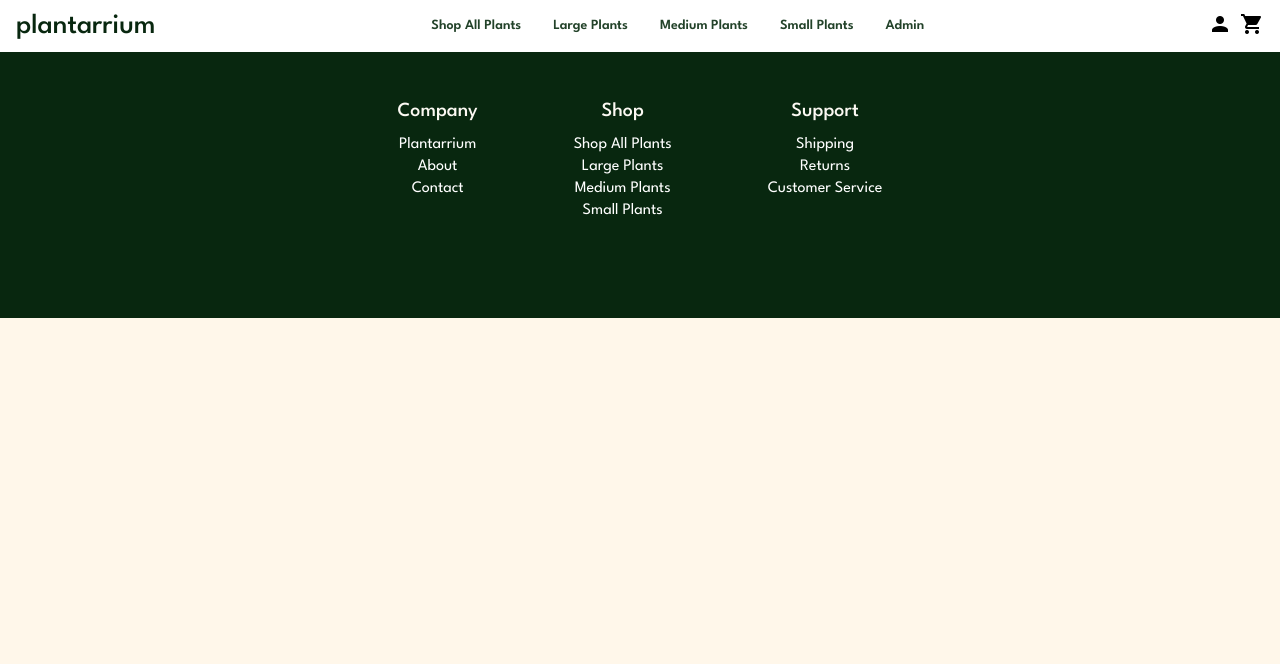
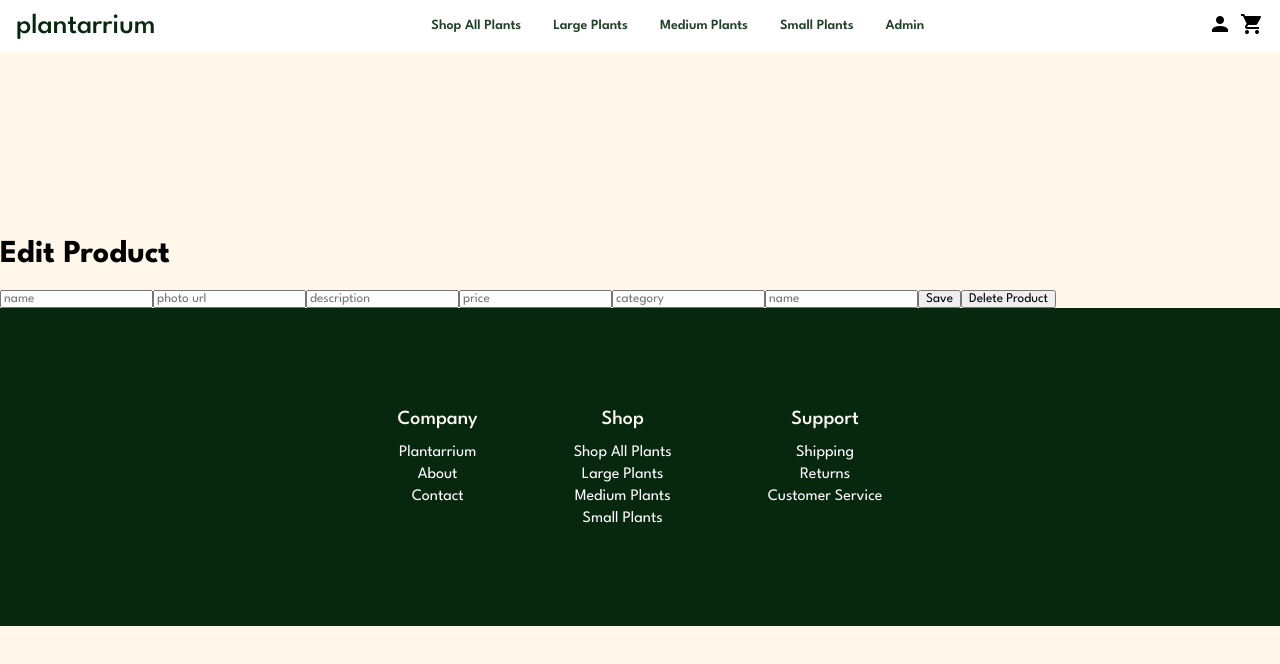
Before and after one commit to 2110-FTB-PT/infinite-loop, a React (Create React App) app: page /admin/products/1 in a window 1280 px wide. Shown: the top 664 px of the page. Built offline with nearby package versions, Linux system fonts and the light colour scheme; no server answers.

Commit message:
created a very basic edit product form

```diff
--- a/src/axios-services/index.js
+++ b/src/axios-services/index.js
@@ -203,6 +203,22 @@ export const fetchSingleProduct = async (id) => {
   }
 };
 
+export const updateProduct = async (token, id, photo,  name, description, price, category, quantity) => {
+  try {
+    const { data: product } = await axios.patch(`${BASE_URL}/productid/${id}`, {name, photo, description, price, category, quantity }
+    // ,
+    // {
+    //   headers: {
+    //     Authorization: `Bearer ${token}`
+    //   }}
+    )
+
+    return product;
+  } catch (error) {
+    throw error;
+  }
+}
+
 export const fetchCategory = async (category) => {
   try {
     const { data: products } = await axios.get(
--- /dev/null
+++ b/src/components/Admin/EditProduct.js
@@ -0,0 +1,39 @@
+import React from "react";
+import { useParams } from "react-router-dom";
+import { fetchSingleProduct } from "../../axios-services";
+import { useState, useEffect } from 'react';
+
+
+const EditProduct = () => {
+    const [product, setProduct] = useState([])
+    const params = useParams();
+    const { id } = params;
+    console.log('id ', id)
+
+    const handleProduct = async () => {
+        const singleProduct = await fetchSingleProduct(id)
+        setProduct(singleProduct)
+    }
+
+    useEffect(() => {
+        handleProduct();
+    }, []);
+
+    return (
+        <div>
+            <h1>Edit Product</h1>
+            <form>
+                <input placeholder="name" />
+                <input placeholder="photo url" />
+                <input placeholder="description" />
+                <input placeholder="price" />
+                <input placeholder="category" />
+                <input placeholder="name"/>
+                <button>Save</button>
+                <button>Delete Product</button>
+            </form>
+        </div>
+    )
+}
+
+export default EditProduct;
--- a/src/components/Admin/Products.js
+++ b/src/components/Admin/Products.js
@@ -38,6 +38,7 @@ const Products = () => {
                     </div>
                 );
             })}
+
         </div>
     );
 };
--- a/src/components/App.js
+++ b/src/components/App.js
@@ -36,6 +36,8 @@ import AdminDash from "./Admin/AdminDash";
 import Orders from "./Admin/Orders";
 import Products from "./Admin/Products";
 import Users from "./Admin/Users";
+import EditProduct from './Admin/EditProduct';
+
 
 const App = () => {
   const [APIHealth, setAPIHealth] = useState("");
@@ -190,6 +192,8 @@ const App = () => {
           }
         />
         <Route path="/admin" element={<AdminDash />} />
+        <Route path="/admin/products" element={<Products />} />
+            <Route path="/admin/products/:id" element={<EditProduct />} />
         <Route path="/reviews/:productId" element={<ReviewsByProduct />} />
         <Route path="/myaccount" element={<MyAccount />} />
         <Route path="/about" element={<About />} />
```
Also changed, not shown: src/components/Admin/AdminDash.js (+8 -0 lines).
